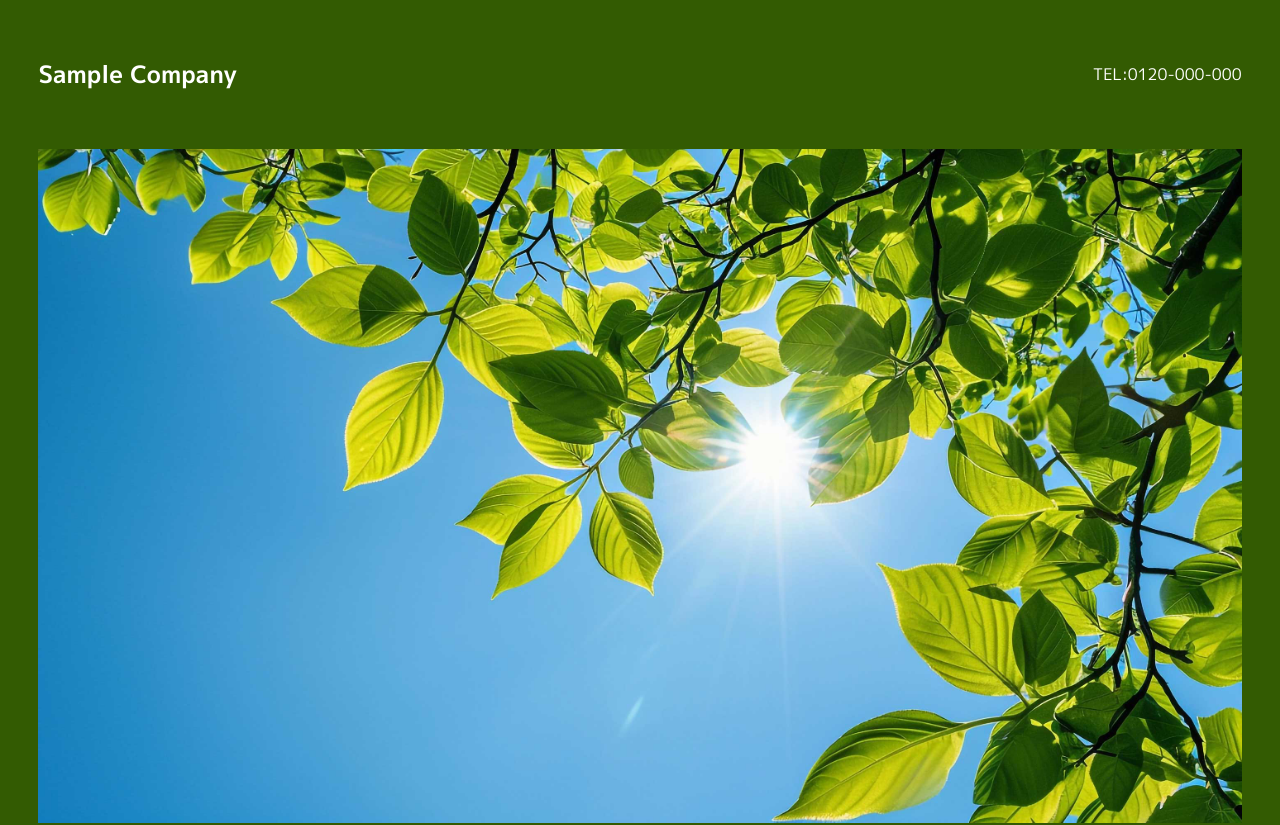
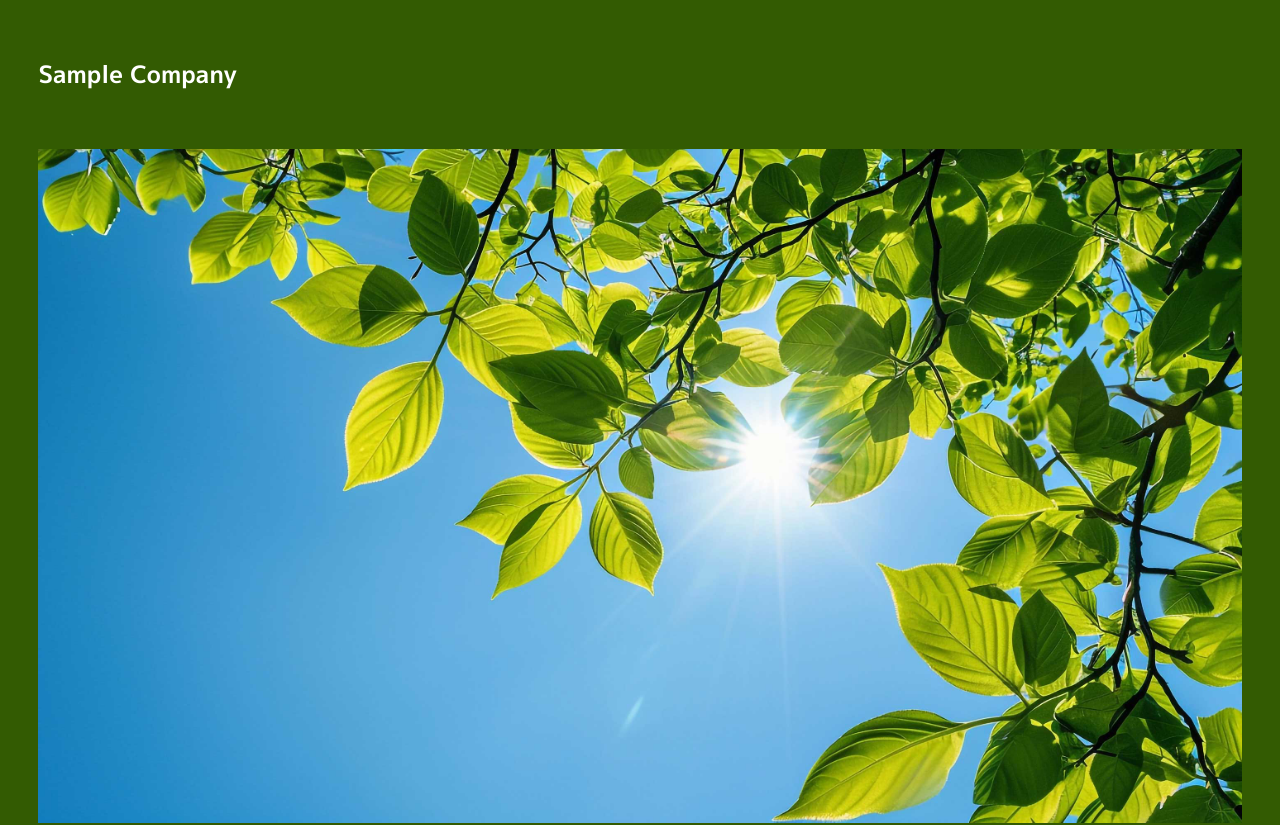
Before and after one commit to Haruki0216/haruki, a plain HTML site: page tp_beginner9_green (2)/index.html in a window 1280 px wide. Shown: the top 825 px of the page. Drawn offline with nearby package versions, Linux system fonts and the light colour scheme.

Commit message:
Update index.html

```diff
--- a/tp_beginner9_green (2)/index.html
+++ b/tp_beginner9_green (2)/index.html
@@ -19,7 +19,6 @@
 <h1 id="logo"><a href="index.html">Sample Company</a></h1>
 
 <address>
-TEL:0120-000-000
 </address>
 
 </header>
```
